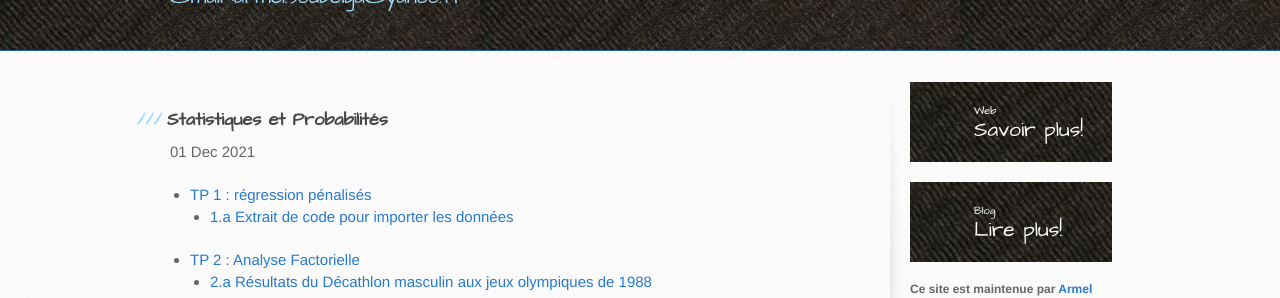
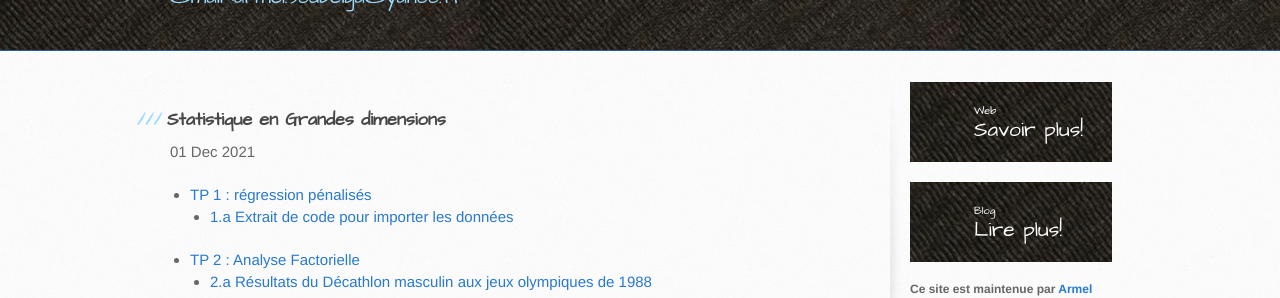
Before and after one commit to armelsoubeiga/Cours, a Jekyll site: the page built from statsbigdata/_posts/2021-12-11-Statistiques-en-BigData.md, in a window 1280 px wide. Shown: the part 192-490 px from the top of the page. Built offline with Jekyll 4.4.1, drawn with Linux system fonts in a browser that asks for light colours.

Commit message:
Update 2021-12-11-Statistiques-en-BigData.md

```diff
--- a/statsbigdata/_posts/2021-12-11-Statistiques-en-BigData.md
+++ b/statsbigdata/_posts/2021-12-11-Statistiques-en-BigData.md
@@ -1,6 +1,6 @@
 ---
 layout: post
-title:  "Statistiques et Probabilités"
+title:  "Statistique en Grandes dimensions"
 date:   12/2021
 ---
 
```
